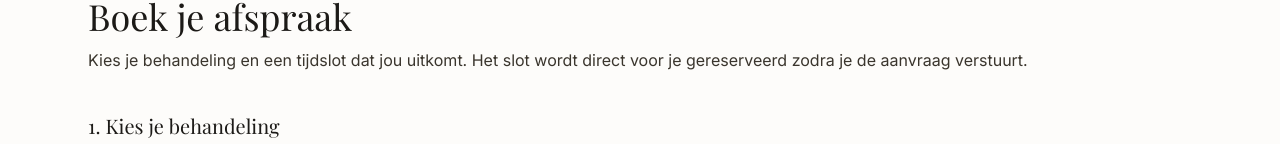
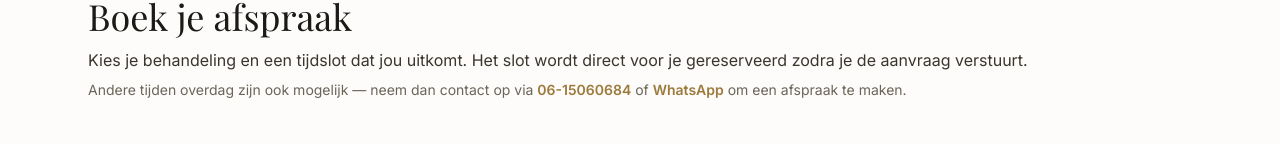
Before and after one commit to Pro-ai-sys/tandenblekenhoorn, a Next.js app: page /boeken in a window 1280 px wide. Shown: the part 149-293 px from the top of the page. Built offline with nearby package versions, Linux system fonts and the light colour scheme; no server answers; a web font is replaced by a local one.

Commit message:
Telefoon en WhatsApp contactopties toegevoegd aan boekingspagina

```diff
--- a/src/app/boeken/page.tsx
+++ b/src/app/boeken/page.tsx
@@ -4,7 +4,8 @@ import { BookingWizard } from "@/components/BookingWizard";
 
 export const metadata: Metadata = {
   title: "Boek een tijdslot",
-  description: "Boek eenvoudig online een tijdslot voor tanden bleken bij Golden Smile in Hoorn.",
+  description:
+    "Boek eenvoudig online een tijdslot voor tanden bleken bij Golden Smile in Hoorn.",
 };
 
 export default async function BoekenPage({
@@ -17,8 +18,27 @@ export default async function BoekenPage({
     <div className="container-page max-w-3xl py-16">
       <h1 className="font-serif text-4xl text-ink-900">Boek je afspraak</h1>
       <p className="mt-3 text-ink-700">
-        Kies je behandeling en een tijdslot dat jou uitkomt. Het slot wordt direct voor je
-        gereserveerd zodra je de aanvraag verstuurt.
+        Kies je behandeling en een tijdslot dat jou uitkomt. Het slot wordt
+        direct voor je gereserveerd zodra je de aanvraag verstuurt.
+      </p>
+      <p className="mt-2 text-sm text-ink-500">
+        Andere tijden overdag zijn ook mogelijk — neem dan contact op via{" "}
+        <a
+          href="tel:0615060684"
+          className="font-semibold text-gold-600 hover:text-gold-700"
+        >
+          06-15060684
+        </a>{" "}
+        of{" "}
+        <a
+          href="https://wa.me/31615060684"
+          target="_blank"
+          rel="noopener noreferrer"
+          className="font-semibold text-gold-600 hover:text-gold-700"
+        >
+          WhatsApp
+        </a>{" "}
+        om een afspraak te maken.
       </p>
       <div className="mt-10">
         <Suspense fallback={null}>
```
